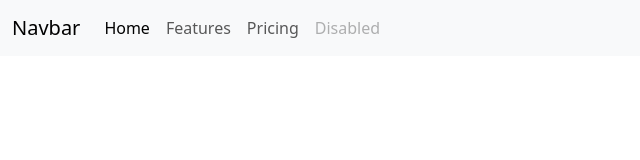
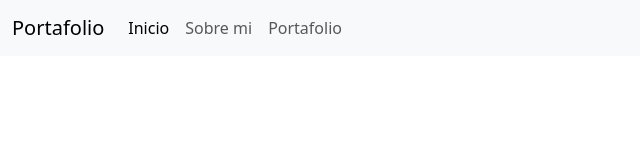
Before and after one commit to arathn8n/portafolio-arath, a plain HTML site: page index.html in a window 1280 px wide. Shown: the whole page, without its empty margins (0-640 px from the left). Drawn offline with nearby package versions, Linux system fonts and the light colour scheme.

Commit message:
modificando navbar

```diff
--- a/index.html
+++ b/index.html
@@ -9,24 +9,22 @@
   <body>
     <nav class="navbar navbar-expand-lg bg-body-tertiary">
   <div class="container-fluid">
-    <a class="navbar-brand" href="#">Navbar</a>
+    <a class="navbar-brand" href="index.html">Portafolio</a>
     <button class="navbar-toggler" type="button" data-bs-toggle="collapse" data-bs-target="#navbarNav" aria-controls="navbarNav" aria-expanded="false" aria-label="Toggle navigation">
       <span class="navbar-toggler-icon"></span>
     </button>
     <div class="collapse navbar-collapse" id="navbarNav">
       <ul class="navbar-nav">
         <li class="nav-item">
-          <a class="nav-link active" aria-current="page" href="#">Home</a>
+          <a class="nav-link active" aria-current="page" href="index.html">Inicio</a>
         </li>
         <li class="nav-item">
-          <a class="nav-link" href="#">Features</a>
+          <a class="nav-link" href="#sobreMi">Sobre mi</a>
         </li>
         <li class="nav-item">
-          <a class="nav-link" href="#">Pricing</a>
+          <a class="nav-link" href="#portafolio">Portafolio</a>
         </li>
-        <li class="nav-item">
-          <a class="nav-link disabled" aria-disabled="true">Disabled</a>
-        </li>
+
       </ul>
     </div>
   </div>
```
